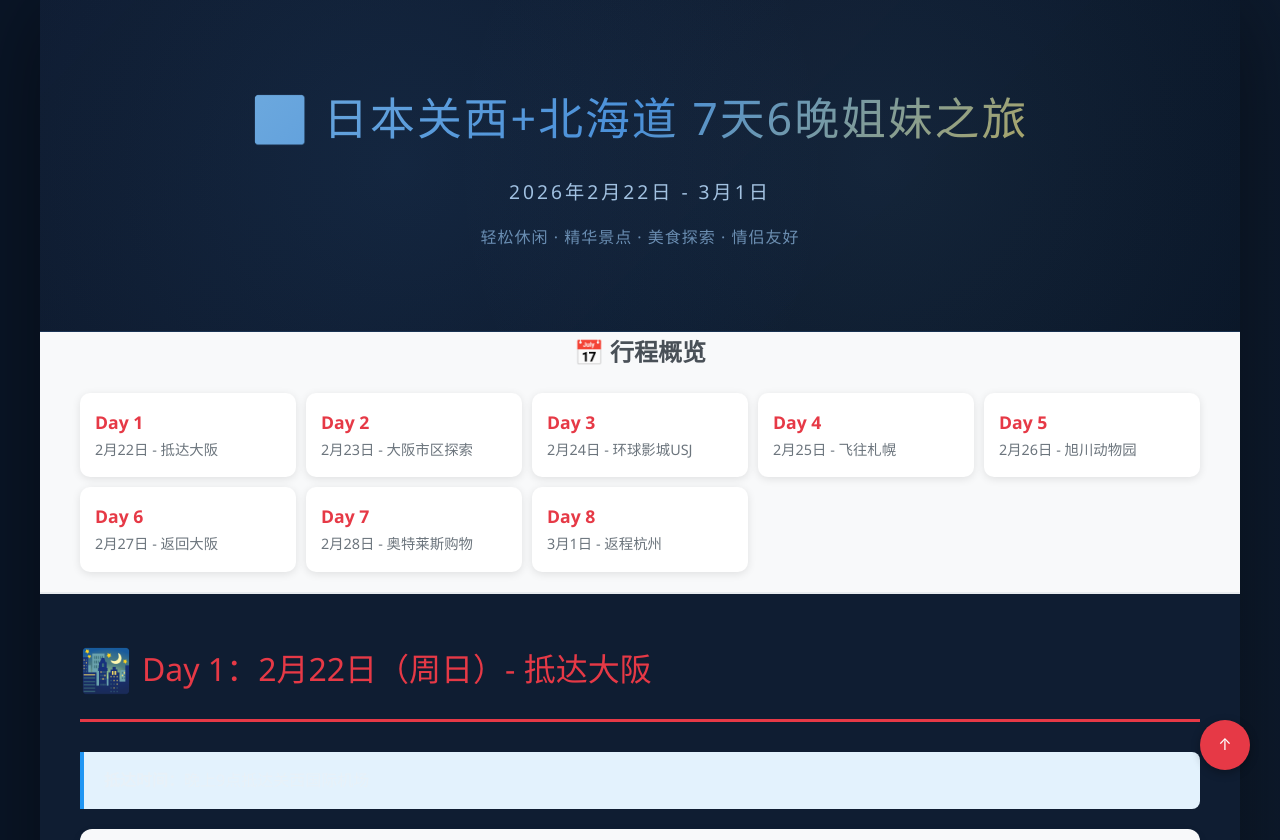
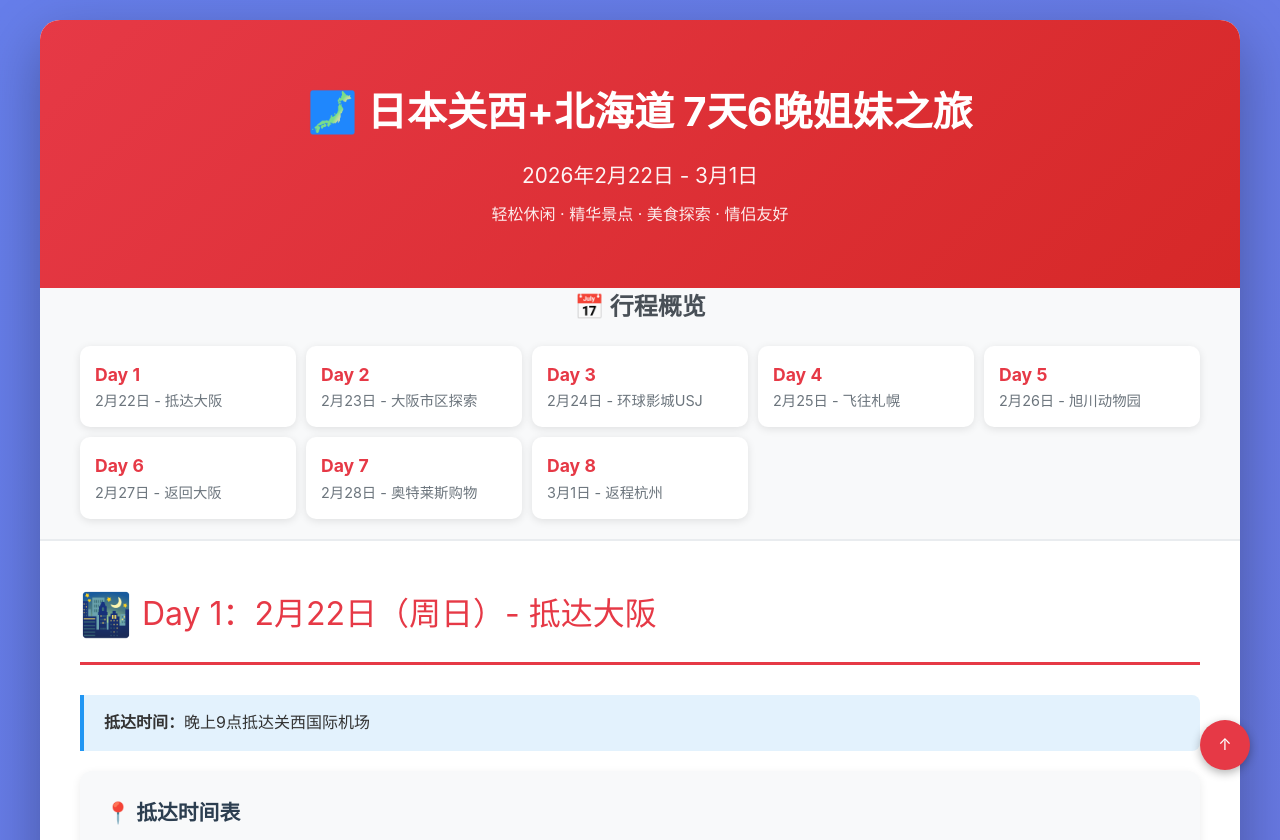
Before and after one commit to ambition0802/japan-travel-plan, a plain HTML site: page index.html in a window 1280 px wide. Shown: the top 840 px of the page. Drawn offline with Linux system fonts and the light colour scheme.

```diff
--- a/index.html
+++ b/index.html
@@ -5,20 +5,6 @@
     <meta name="viewport" content="width=device-width, initial-scale=1.0">
     <title>日本关西+北海道 7天6晚姐妹之旅</title>
     <style>
-        :root {
-            /* 北海道蓝高级感配色 */
-            --primary-bg: #0a1628;
-            --secondary-bg: #0f1d32;
-            --card-bg: rgba(20, 40, 70, 0.6);
-            --accent-blue: #4a90d9;
-            --accent-light: #7bb3e0;
-            --accent-gold: #d4af37;
-            --text-primary: #e8f1f8;
-            --text-secondary: #a8c5e2;
-            --text-muted: #6b8cae;
-            --border-subtle: rgba(74, 144, 217, 0.2);
-        }
-
         * {
             margin: 0;
             padding: 0;
@@ -26,73 +12,44 @@
         }
 
         body {
-            font-family: 'Segoe UI', 'PingFang SC', 'Hiragino Sans GB', 'Microsoft YaHei', -apple-system, BlinkMacSystemFont, sans-serif;
-            line-height: 1.7;
-            color: var(--text-primary);
-            background: var(--primary-bg);
-            min-height: 100vh;
-            background-image:
-                radial-gradient(ellipse at 20% 80%, rgba(74, 144, 217, 0.08) 0%, transparent 50%),
-                radial-gradient(ellipse at 80% 20%, rgba(123, 179, 224, 0.06) 0%, transparent 50%);
+            font-family: -apple-system, BlinkMacSystemFont, 'Segoe UI', 'PingFang SC', 'Hiragino Sans GB', 'Microsoft YaHei', sans-serif;
+            line-height: 1.6;
+            color: #333;
+            background: linear-gradient(135deg, #667eea 0%, #764ba2 100%);
+            padding: 20px;
         }
 
         .container {
             max-width: 1200px;
             margin: 0 auto;
-            background: var(--secondary-bg);
-            min-height: 100vh;
-            box-shadow: 0 0 100px rgba(0, 0, 0, 0.5);
+            background: white;
+            border-radius: 20px;
+            box-shadow: 0 20px 60px rgba(0,0,0,0.3);
+            overflow: hidden;
         }
 
         .header {
-            background: linear-gradient(135deg, rgba(15, 29, 50, 0.95) 0%, rgba(10, 22, 40, 0.98) 100%);
-            color: var(--text-primary);
-            padding: 80px 40px;
+            background: linear-gradient(135deg, #e63946 0%, #d62828 100%);
+            color: white;
+            padding: 60px 40px;
             text-align: center;
-            position: relative;
-            overflow: hidden;
-            border-bottom: 1px solid var(--border-subtle);
-        }
-
-        .header::before {
-            content: '';
-            position: absolute;
-            top: 0;
-            left: 0;
-            right: 0;
-            bottom: 0;
-            background:
-                radial-gradient(circle at 30% 50%, rgba(74, 144, 217, 0.1) 0%, transparent 50%),
-                radial-gradient(circle at 70% 50%, rgba(123, 179, 224, 0.08) 0%, transparent 50%);
-            pointer-events: none;
         }
 
         .header h1 {
-            font-size: 2.8em;
-            margin-bottom: 20px;
-            font-weight: 300;
-            letter-spacing: 2px;
-            position: relative;
-            background: linear-gradient(135deg, var(--accent-light) 0%, var(--accent-blue) 50%, var(--accent-gold) 100%);
-            -webkit-background-clip: text;
-            -webkit-text-fill-color: transparent;
-            background-clip: text;
+            font-size: 2.5em;
+            margin-bottom: 15px;
+            font-weight: 700;
         }
 
         .header .date {
-            font-size: 1.2em;
-            color: var(--text-secondary);
-            margin-bottom: 15px;
-            font-weight: 300;
-            letter-spacing: 3px;
-            text-transform: uppercase;
+            font-size: 1.3em;
+            opacity: 0.95;
+            margin-bottom: 10px;
         }
 
         .header .subtitle {
             font-size: 1em;
-            color: var(--text-muted);
-            font-weight: 300;
-            letter-spacing: 1px;
+            opacity: 0.9;
         }
 
         .toc {
```
